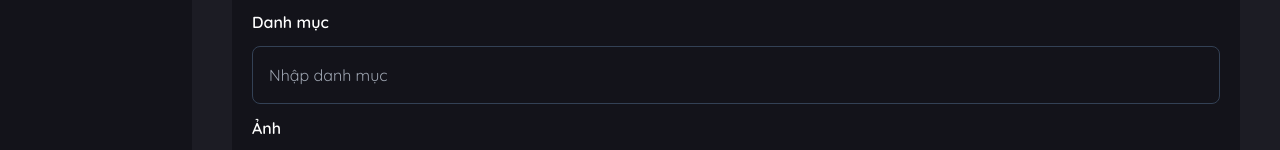
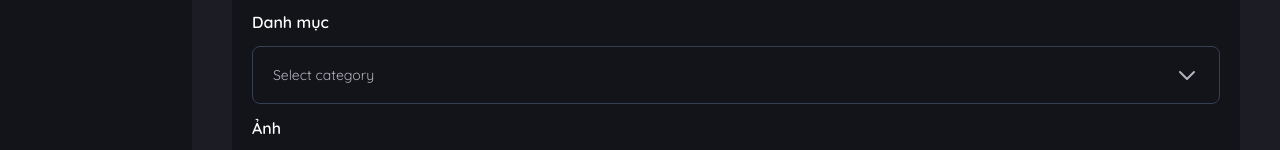
Before and after one commit to hongducdev/ban_sach_truc_tuyen, a React (Vite) app in the folder client/: page /admin/add-product in a window 1280 px wide. Shown: the part 740-890 px from the top of the page. Built offline with nearby package versions, Linux system fonts and the light colour scheme.

Commit message:
Update category

```diff
--- /dev/null
+++ b/client/src/components/dropdown/Dropdown.jsx
@@ -0,0 +1,12 @@
+import React from "react";
+import { DropdownProvider } from "./dropdown-context";
+
+const Dropdown = ({ children, ...props }) => {
+  return (
+    <DropdownProvider {...props}>
+      <div className="relative inline-block w-full z-10 ">{children}</div>
+    </DropdownProvider>
+  );
+};
+
+export default Dropdown;
--- /dev/null
+++ b/client/src/components/dropdown/List.jsx
@@ -0,0 +1,17 @@
+import React from "react";
+import { useDropdown } from "./dropdown-context";
+
+const List = ({ children }) => {
+  const { show } = useDropdown();
+  return (
+    <>
+      {show && (
+        <div className="absolute top-full left-0 w-full bg-darkSecondary shadow-sm">
+          {children}
+        </div>
+      )}
+    </>
+  );
+};
+
+export default List;
--- /dev/null
+++ b/client/src/components/dropdown/Option.jsx
@@ -0,0 +1,21 @@
+import React from "react";
+import { useDropdown } from "./dropdown-context";
+
+const Option = (props) => {
+  const { onClick } = props;
+  const { setShow } = useDropdown();
+  const handleClick = () => {
+    onClick && onClick();
+    setShow(false);
+  };
+  return (
+    <div
+      className="py-4 px-5 cursor-pointer flex items-center justify-between hover:text-primary transition-all text-sm"
+      onClick={handleClick}
+    >
+      {props.children}
+    </div>
+  );
+};
+
+export default Option;
--- /dev/null
+++ b/client/src/components/dropdown/Search.jsx
@@ -0,0 +1,19 @@
+import React from "react";
+import { useDropdown } from "./dropdown-context";
+
+const Search = ({ placeholder, ...props }) => {
+  const { onChange } = useDropdown();
+  return (
+    <div className="p-2">
+      <input
+        type="text"
+        placeholder={placeholder}
+        className="p-4 outline-none w-full border border-gray-200 rounded"
+        onChange={onChange}
+        {...props}
+      />
+    </div>
+  );
+};
+
+export default Search;
--- /dev/null
+++ b/client/src/components/dropdown/Select.jsx
@@ -0,0 +1,46 @@
+import React from "react";
+import { useDropdown } from "./dropdown-context";
+
+const Select = ({ placeholder = "", className = "" }) => {
+  const { toggle, show } = useDropdown();
+  return (
+    <div
+      className={`flex items-center justify-between py-4 px-5 border focus:border-blue-500 border-slate-700 rounded-lg cursor-pointer text-sm text-[#B2B3BD] ${className}`}
+      onClick={toggle}>
+      <span>{placeholder}</span>
+      <span>
+        {show ? (
+          <svg
+            xmlns="http://www.w3.org/2000/svg"
+            className="h-6 w-6"
+            fill="none"
+            viewBox="0 0 24 24"
+            stroke="currentColor"
+            strokeWidth="2">
+            <path
+              strokeLinecap="round"
+              strokeLinejoin="round"
+              d="M5 15l7-7 7 7"
+            />
+          </svg>
+        ) : (
+          <svg
+            xmlns="http://www.w3.org/2000/svg"
+            className="h-6 w-6"
+            fill="none"
+            viewBox="0 0 24 24"
+            stroke="currentColor"
+            strokeWidth="2">
+            <path
+              strokeLinecap="round"
+              strokeLinejoin="round"
+              d="M19 9l-7 7-7-7"
+            />
+          </svg>
+        )}
+      </span>
+    </div>
+  );
+};
+
+export default Select;
--- /dev/null
+++ b/client/src/components/dropdown/dropdown-context.jsx
@@ -0,0 +1,22 @@
+import { createContext, useContext, useState } from "react";
+
+const DropdownContext = createContext();
+function DropdownProvider(props) {
+  const [show, setShow] = useState(false);
+  const toggle = () => {
+    setShow(!show);
+  };
+  const values = { show, setShow, toggle };
+  return (
+    <DropdownContext.Provider value={values}>
+      {props.children}
+    </DropdownContext.Provider>
+  );
+}
+function useDropdown() {
+  const context = useContext(DropdownContext);
+  if (typeof context === "undefined")
+    throw new Error("useDropdown must be used within DropdownProvider");
+  return context;
+}
+export { useDropdown, DropdownProvider };
--- /dev/null
+++ b/client/src/components/dropdown/index.js
@@ -0,0 +1,12 @@
+import Dropdown from "./Dropdown";
+import Option from "./Option";
+import Search from "./Search";
+import Select from "./Select";
+import List from "./List";
+
+Dropdown.Option = Option;
+Dropdown.Search = Search;
+Dropdown.Select = Select;
+Dropdown.List = List;
+
+export { Dropdown };
--- a/client/src/pages/adminPages/AddProduct.jsx
+++ b/client/src/pages/adminPages/AddProduct.jsx
@@ -5,6 +5,7 @@ import * as yup from "yup";
 import { yupResolver } from "@hookform/resolvers/yup";
 import { toast } from "react-toastify";
 import axios from "axios";
+import { Dropdown } from "../../components/dropdown";
 
 const schema = yup.object({
   name: yup.string().required("Tên sản phẩm không được để trống"),
@@ -17,15 +18,29 @@ const schema = yup.object({
   stock: yup.number().required("Số lượng không được để trống"),
 });
 
+const categoriesData = ["architecture", "education"];
+
 const AddProduct = () => {
   const {
+    handleSubmit,
     control,
-    handleSubmit,
+    setValue,
+    reset,
+    watch,
     formState: { errors },
   } = useForm({
     resolver: yupResolver(schema),
     mode: "onBlur",
   });
+
+  const getDropdownLabel = (name, defaultValue = "") => {
+    const value = watch(name) || defaultValue;
+    return value;
+  };
+
+  const handleSelectDropdownOption = (name, value) => {
+    setValue(name, value);
+  };
 
   useEffect(() => {
     const arrErroes = Object.values(errors);
@@ -37,10 +52,13 @@ const AddProduct = () => {
     }
   }, [errors]);
 
-  const handleAddProduct = (data) => {
-    console.log(data);
+  const handleAddProduct = (values) => {
     axios
-      .post("https://api-ebook.cyclic.app/api/products", data)
+      .post("https://api-ebook.cyclic.app/api/products", {
+        name: values.name,
+        price: values.price,
+        description: values.description,
+      })
       .then((res) => {
         if (res.status === 201) {
           toast.success("Thêm sản phẩm thành công", {
@@ -53,13 +71,11 @@ const AddProduct = () => {
             delay: 0,
           });
         }
-      }).catch((err) => {
-        toast.error("Thêm sản phẩm thất bại", {
-          pauseOnHover: false,
-          delay: 0,
-        });
+      })
+      .catch((err) => {
+        console.log(err);
       });
-  }
+  };
 
   return (
     <Fragment>
@@ -118,13 +134,24 @@ const AddProduct = () => {
           </div>
           <div className="flex flex-col gap-3">
             <Label htmlFor="category">Danh mục</Label>
-            <Input
-              type="text"
-              name="category"
-              control={control}
-              placeholder="Nhập danh mục"
-              className="bg-transparent text-white"
-            />
+            <Dropdown>
+              <Dropdown.Select
+                placeholder={getDropdownLabel(
+                  "category",
+                  "Select category"
+                )}></Dropdown.Select>
+              <Dropdown.List>
+                {categoriesData.map((category) => (
+                  <Dropdown.Option
+                    key={category}
+                    onClick={() =>
+                      handleSelectDropdownOption("category", category)
+                    }>
+                    <span className="capitalize">{category}</span>
+                  </Dropdown.Option>
+                ))}
+              </Dropdown.List>
+            </Dropdown>
           </div>
           <div className="flex flex-col gap-3">
             <Label htmlFor="image">Ảnh</Label>
```
